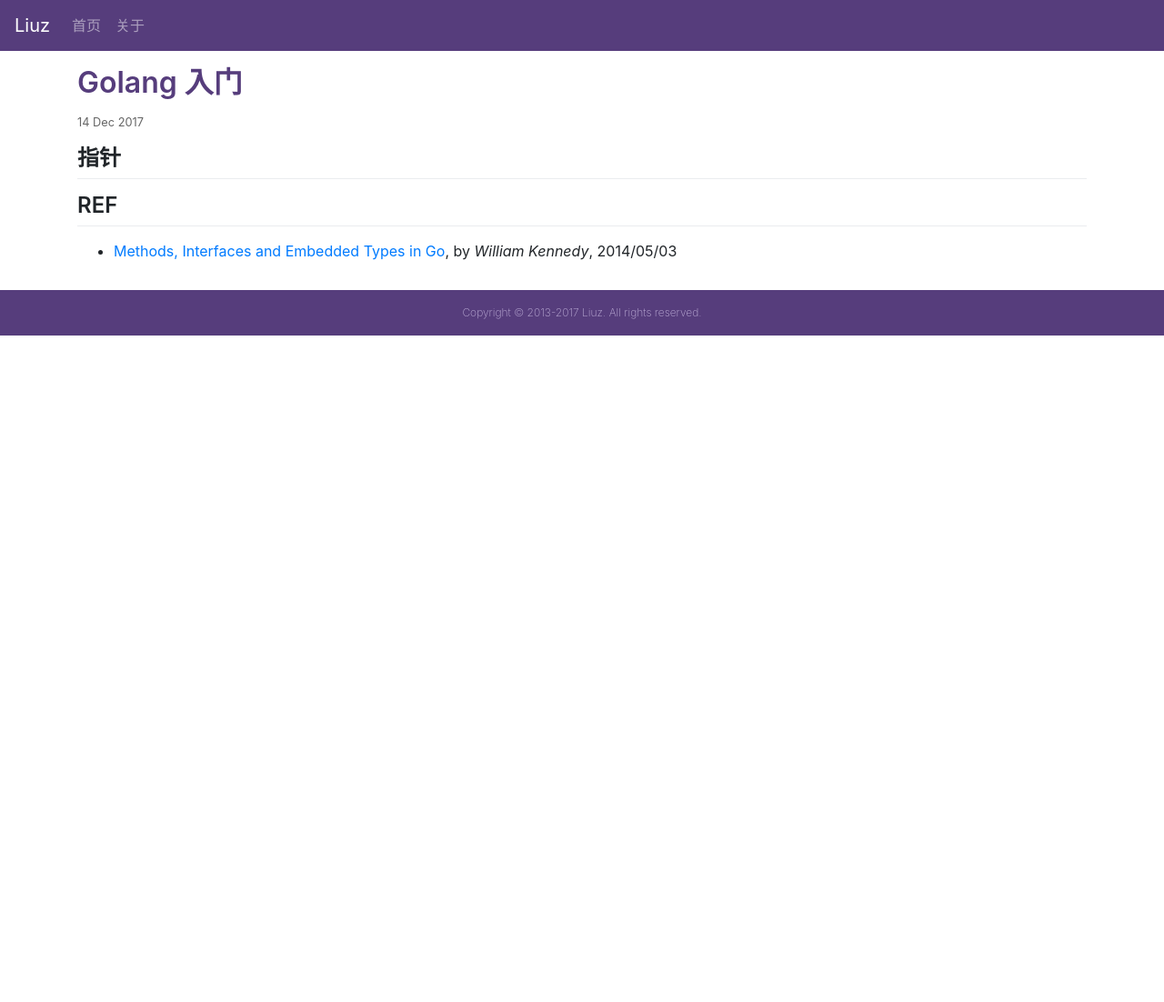
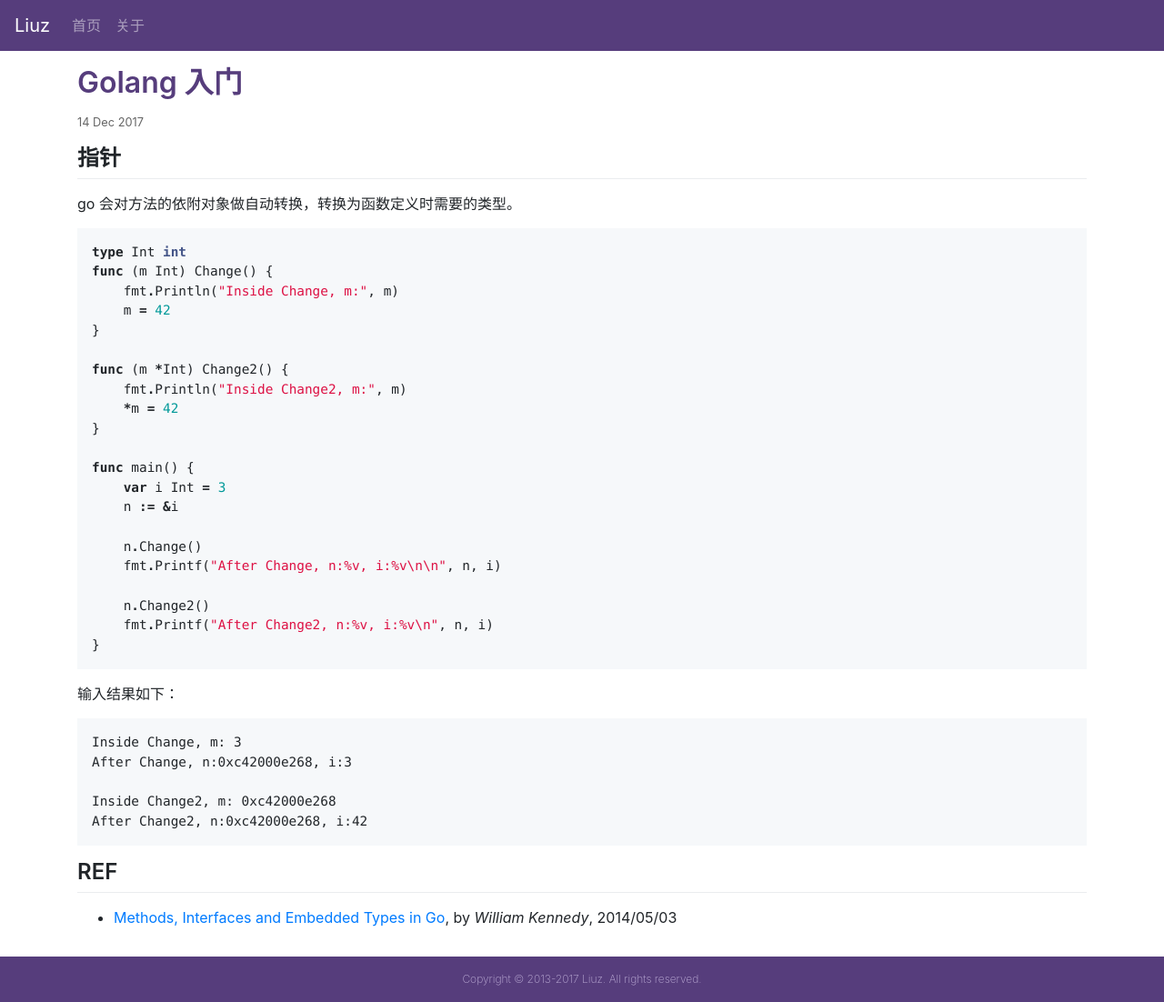
Before and after one commit to liuzhuan/liuzhuan.github.io, a Jekyll site: the page built from _posts/2017-12-14-golang-primer.md, in a window 1280 px wide. Shown: the whole page at 91% size. Built offline with Jekyll 4.4.1, drawn with Linux system fonts in a browser that asks for light colours; nearby versions of some CDN libraries; before the commit the page ends 900 px from its top, so only the background shows below that.

Commit message:
adding golang pointer content

````diff
--- a/_posts/2017-12-14-golang-primer.md
+++ b/_posts/2017-12-14-golang-primer.md
@@ -6,6 +6,42 @@ date: 2017/12/14
 
 ## 指针
 
+go 会对方法的依附对象做自动转换，转换为函数定义时需要的类型。
+
+```go
+type Int int
+func (m Int) Change() {
+    fmt.Println("Inside Change, m:", m)
+    m = 42
+}
+
+func (m *Int) Change2() {
+    fmt.Println("Inside Change2, m:", m)
+    *m = 42
+}
+
+func main() {
+    var i Int = 3
+    n := &i
+
+    n.Change()
+    fmt.Printf("After Change, n:%v, i:%v\n\n", n, i)
+
+    n.Change2()
+    fmt.Printf("After Change2, n:%v, i:%v\n", n, i)
+}
+```
+
+输入结果如下：
+
+```
+Inside Change, m: 3
+After Change, n:0xc42000e268, i:3
+
+Inside Change2, m: 0xc42000e268
+After Change2, n:0xc42000e268, i:42
+```
+
 ## REF
 
 - [Methods, Interfaces and Embedded Types in Go][go-pointer], by *William Kennedy*, 2014/05/03
````
